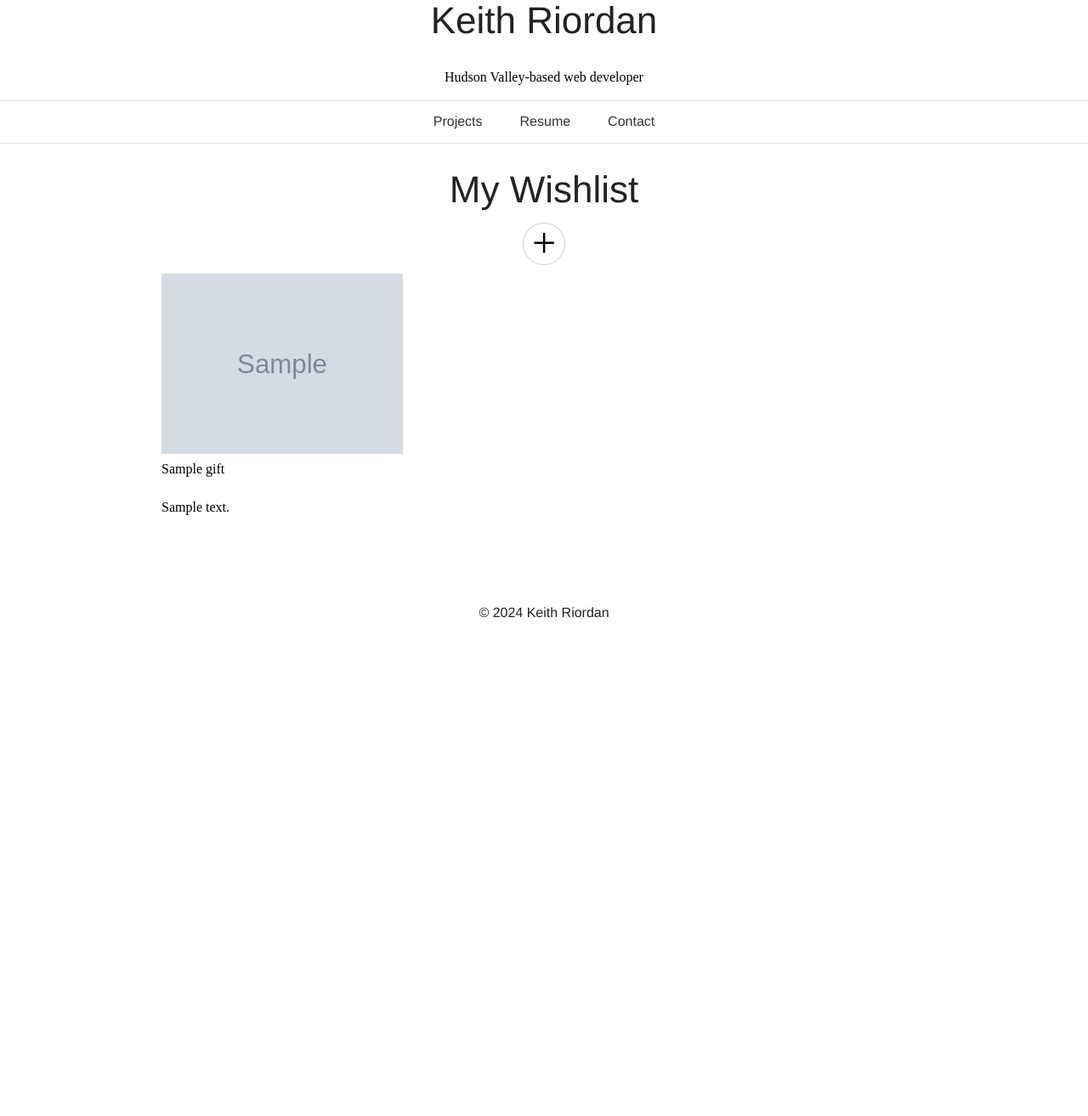
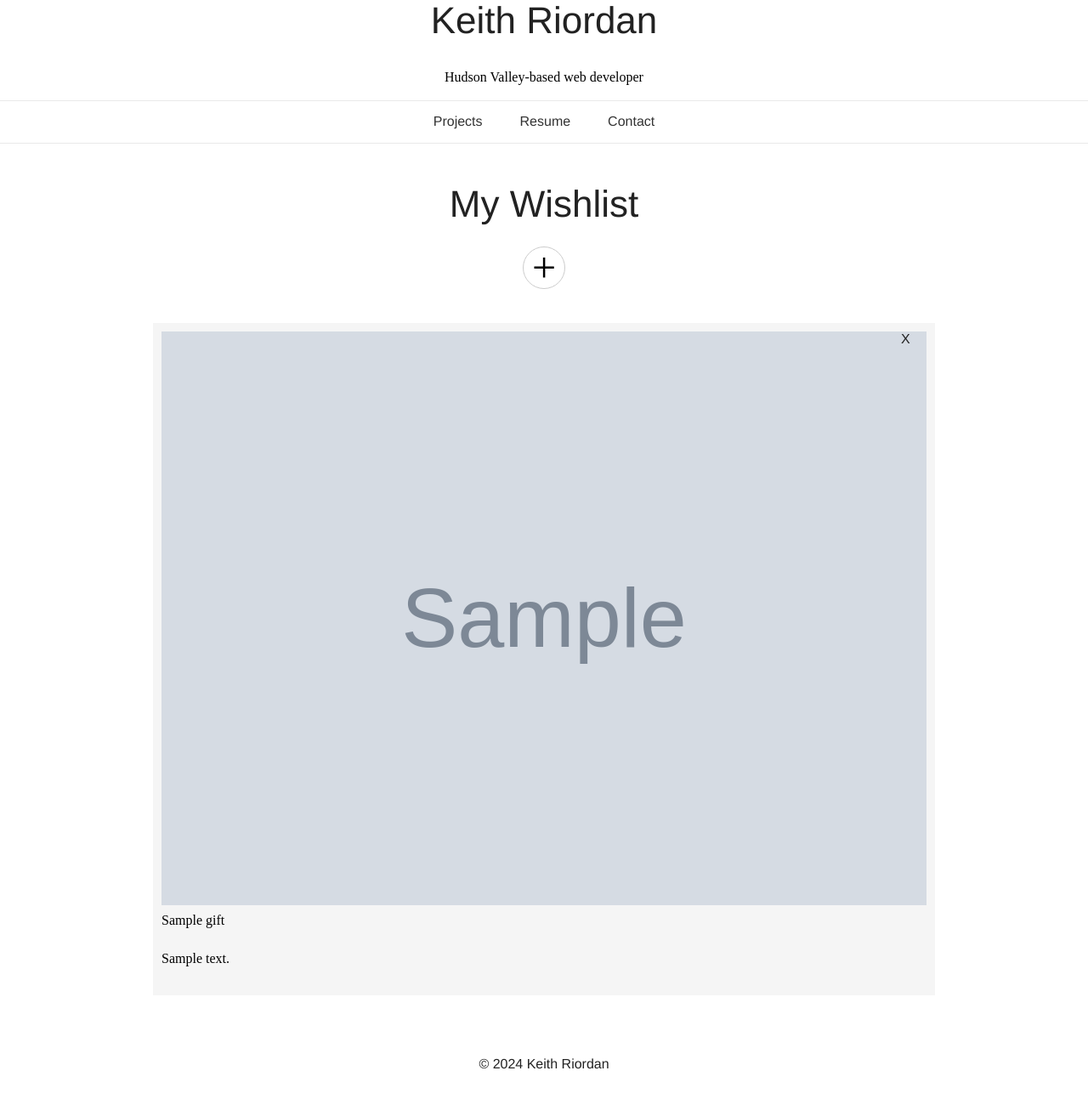
Before and after one commit to Kriordan/personal_portfolio, a Flask app: page /wishlist/ in a window 1280 px wide. Shown: the part 135-1448 px from the top of the page at 85% size. Before the commit the page ends 862 px from the top, so only its background shows below. Run offline with Flask 3, Linux system fonts and the light colour scheme; tables that the repository leaves empty hold one stand-in row (values such as "Sample post"); grey boxes marked "Sample" are stand-in pictures; some libraries are stand-ins or nearby versions; some web fonts are replaced.

Commit message:
Move user_loader function, add delete gift logic, style wishlist

```diff
--- a/project/static/css/main.css
+++ b/project/static/css/main.css
@@ -592,6 +592,7 @@ blockquote p {
   color: #eee;
 }
 .Wishlist-title {
+  margin: 20px 0;
   text-align: center;
 }
 .Wishlist-modal {
@@ -615,13 +616,23 @@ blockquote p {
 .Wishlist-list {
   display: flex;
   flex-wrap: wrap;
+  gap: 5px;
+  margin-top: 40px;
 }
 .Wishlist-item {
-  flex-basis: calc(33%);
+  background-color: #f5f5f5;
+  flex: 1 1 calc((100% / 3) - 10px);
   padding: 10px;
+  position: relative;
 }
-.Wishlist-item:hover {
-  background-color: #f5f5f5;
+.Wishlist-delete {
+  border-radius: 50%;
+  display: block;
+  height: 30px;
+  position: absolute;
+  right: 10px;
+  top: 10px;
+  width: 30px;
 }
 .Wishlist-image {
   width: 100%;
--- a/project/static/less/wishlist.less
+++ b/project/static/less/wishlist.less
@@ -1,5 +1,6 @@
 .Wishlist {
   &-title {
+    margin: 20px 0;
     text-align: center;
   }
   &-modal {
@@ -23,13 +24,23 @@
   &-list {
     display: flex;
     flex-wrap: wrap;
+    gap: 5px;
+    margin-top: 40px;
   }
   &-item {
-    flex-basis: calc(33%);
+    background-color: #f5f5f5;
+    flex: 1 1 calc((100% / 3) - 10px);
     padding: 10px;
-    &:hover {
-      background-color: #f5f5f5;
-    }
+    position: relative;
+  }
+  &-delete {
+    border-radius: 50%;
+    display: block;
+    height: 30px;
+    position: absolute;
+    right: 10px;
+    top: 10px;
+    width: 30px;
   }
   &-image {
     width: 100%;
--- a/project/wishlist/templates/wishlist.html
+++ b/project/wishlist/templates/wishlist.html
@@ -8,6 +8,7 @@
     <section class="Wishlist-list">
       {% for item in gifts %}
         <div class="Wishlist-item">
+        <a href="{{ url_for( 'wishlist.gift_delete', item_id=item['id'] ) }}" class="Wishlist-delete">X</a>
           {% if item.image_url %}
             <img class="Wishlist-image" src="{{ item.image_url }}" alt="{{ item.title }}">
           {% else %}
--- a/project/wishlist/views.py
+++ b/project/wishlist/views.py
@@ -3,7 +3,7 @@ import os
 
 import boto3
 from botocore.exceptions import NoCredentialsError
-from flask import Blueprint, redirect, render_template, url_for
+from flask import Blueprint, redirect, render_template, request, url_for
 from flask_login import current_user
 
 from project import db
@@ -71,7 +71,13 @@ def gift_update(item_id):
     return "Item updated in wishlist"
 
 
-@wishlist_blueprint.route("/gifts/<int:item_id>", methods=["DELETE"])
+@wishlist_blueprint.route("/gifts/<int:item_id>/delete", methods=["GET", "POST"])
 def gift_delete(item_id):
-    # Logic to remove item from wishlist
-    return "Item removed from wishlist"
+    gift = db.get_or_404(Gift, item_id)
+
+    if request.method == "POST":
+        db.session.delete(gift)
+        db.session.commit()
+        return redirect(url_for("wishlist.wishlist_home"))
+
+    return render_template("gift_delete_confirm.html", gift=gift)
```
Also changed, not shown: project/models.py (+5 -5 lines), project/wishlist/templates/gift_delete_confirm.html (added, +14 -0 lines).
